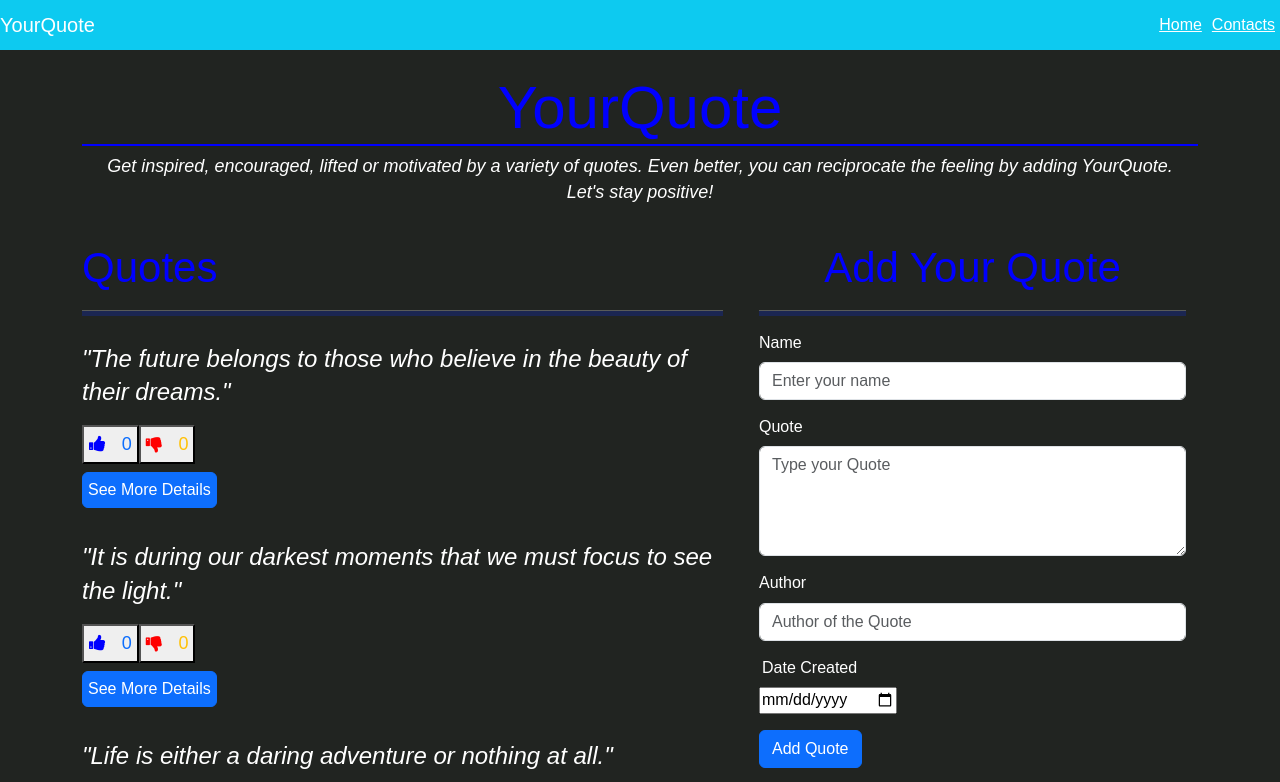
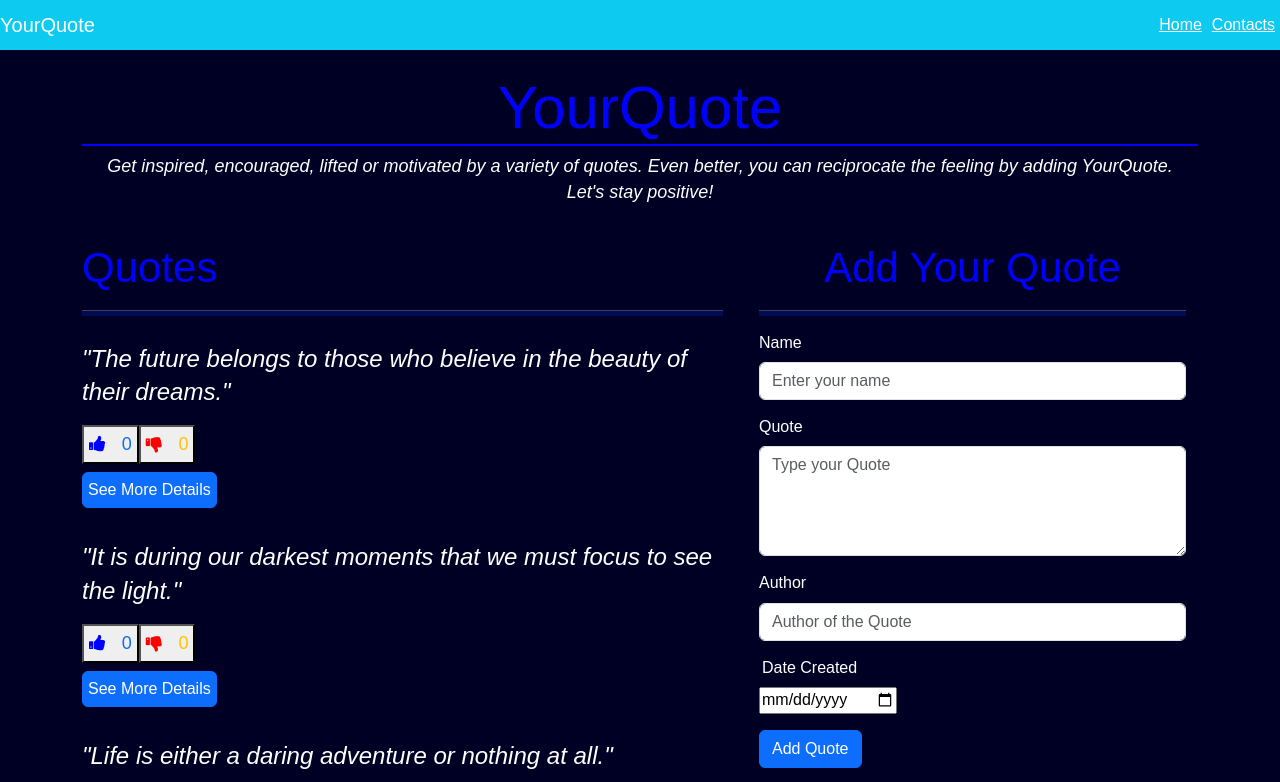
Before and after one commit to maureen-muriithi/YourQuotes, an Angular app in the folder Quotes/: page / in a window 1280 px wide. Shown: the top 782 px of the page. Built offline with nearby package versions, Linux system fonts and the light colour scheme.

Commit message:
Update changes

```diff
--- a/Quotes/src/app/app.component.css
+++ b/Quotes/src/app/app.component.css
@@ -5,7 +5,7 @@
 body{
     margin: auto, 0;
     color: white;
-    background-color: #212421;
+    background-color: #000024;
 }
 
 h1{
```
